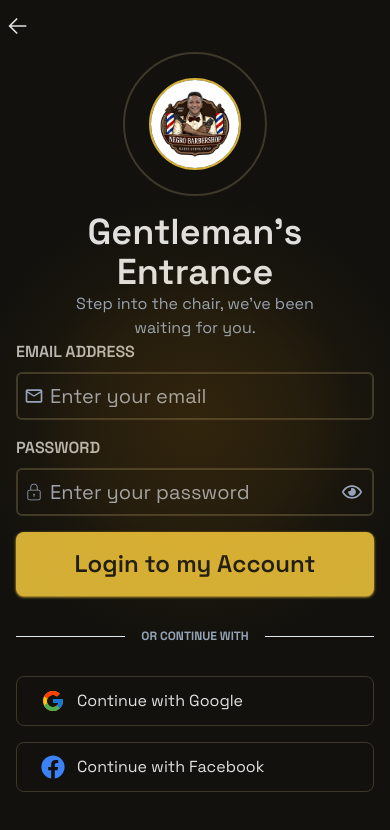
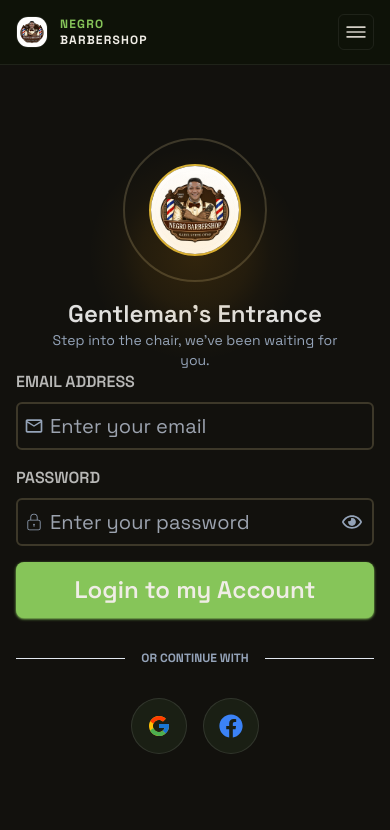
Before and after one commit to Lordmarc/barbershop-appointment-booking, a React (Vite) app: page /login in a window 390 px wide. Shown: the top 830 px of the page. Built offline with nearby package versions, Linux system fonts and the light colour scheme; no server answers.

Commit message:
responsive

```diff
--- a/src/components/AppointmentCard.jsx
+++ b/src/components/AppointmentCard.jsx
@@ -56,11 +56,11 @@ const AppointmentCard = () => {
       </div>
 
       <div className="flex items-center gap-2">
-        <div className="w-12 h-12 rounded-full overflow-hidden">
+        <div className="w-12 h-12 rounded-lg overflow-hidden">
           <img
             src={appointment.barbers?.image || placeholder}
             alt=""
-            className="w-full h-full rounded-full"
+            className="w-full h-full "
           />
         </div>
 
--- a/src/pages/BookingPage.jsx
+++ b/src/pages/BookingPage.jsx
@@ -69,7 +69,8 @@ const BookingPage = () => {
       })
       dispatch({ type: 'ADD_APPOINTMENT', payload: newAppointment })
 
-      toast.success('Booking confirmed!!!')
+      toast.success('Booking Successfully!')
+      navigate('/profile')
       setDate('');
       setTimeSlot('');
       setBarberId('');
--- a/src/pages/LoginPage.jsx
+++ b/src/pages/LoginPage.jsx
@@ -1,68 +1,62 @@
-import { useState } from "react"
-import { Link, useNavigate } from "react-router-dom";
+import { useState } from "react";
+import { CiLock } from "react-icons/ci";
+import { FaFacebook, FaRegEye, FaRegEyeSlash } from "react-icons/fa";
+import { FcGoogle } from "react-icons/fc";
+import { MdOutlineMail } from "react-icons/md";
+import { useNavigate } from "react-router-dom";
 import { supabase } from "../lib/supabase";
-import { MdOutlineMail } from "react-icons/md";
-import { CiLock } from "react-icons/ci";
-import { FaRegEye } from "react-icons/fa";
-import { FaRegEyeSlash } from "react-icons/fa";
-import { loginWithGoogle, loginWithFacebook, loginWithEmail } from '../services/authService';
-import { FcGoogle } from "react-icons/fc";
-import { FaFacebook } from "react-icons/fa";
-import { GrLinkPrevious } from "react-icons/gr";
+import {
+  loginWithEmail,
+  loginWithFacebook,
+  loginWithGoogle,
+} from "../services/authService";
 
-import Logo from "../assets/Logo.jpg"
+import Logo from "../assets/Logo.jpg";
+import Navbar from "../components/Navbar";
 
 const LoginPage = () => {
-  const [ email, setEmail ] = useState("");
-  const [ password, setPassword] = useState("");
-  const [ error, setError ] = useState(null);
+  const [email, setEmail] = useState("");
+  const [password, setPassword] = useState("");
+  const [error, setError] = useState(null);
   const [isShow, setIsShow] = useState(false);
   const navigate = useNavigate();
 
   const handleToggle = () => {
-    setIsShow(!isShow)
-  }
+    setIsShow(!isShow);
+  };
 
   const handleLogin = async (e) => {
     e.preventDefault();
 
-  if(!email || !password)
-  {
+    if (!email || !password) {
       setError("Fill all fields");
       return;
     }
 
     try {
-    await loginWithEmail(email, password)
+      await loginWithEmail(email, password);
 
       const { data: profile } = await supabase
-    .from('profiles')
-    .select('*')
-    .eq('id', (await supabase.auth.getUser()).data.user.id)
+        .from("profiles")
+        .select("*")
+        .eq("id", (await supabase.auth.getUser()).data.user.id)
         .single();
 
-    if(profile?.role === 'admin')
-      navigate('/admin');
-    else{
-      navigate('/');
+      if (profile?.role === "admin") navigate("/admin");
+      else {
+        navigate("/");
       }
-  }catch(err){
+    } catch (err) {
       setError(err.message);
     }
+  };
 
-
-  }
-
-  return(
+  return (
     <div className="min-h-screen w-full flex items-center justify-center">
-    <div className="flex flex-col h-full w-full p-4">
-      <Link to='/' className="absolute top-4 left-2 text-xl">
-        <GrLinkPrevious />
-      </Link>
-
+      <Navbar />
+      <div className="flex flex-col max-w-md relative h-full w-full p-4 pt-16 md:pt-20">
         {/* Barbershop logo container */}
-        <div className=" w-full flex flex-col items-center justify-center gap-4 text-center">
-
+        <div className=" w-full flex flex-col items-center justify-center gap-4 text-center relative ">
           <div
             className="absolute inset-0 z-0 pointer-events-none"
             style={{
@@ -78,72 +72,99 @@ const LoginPage = () => {
             }}
           />
           <div className="rounded-full h-36 w-36 overflow-hidden p-6 border-2 border-neutral-border">
-          <img src={Logo} alt="Negro barbershop logo" className="h-full w-full rounded-full border-2 border-primary"/>
+            <img
+              src={Logo}
+              alt="Negro barbershop logo"
+              className="h-full w-full rounded-full border-2 border-primary"
+            />
           </div>
           <div className="flex flex-col justify-center items-center">
-           <h1 className="text-4xl font-semibold">Gentleman's Entrance</h1>
-           <p className="text-slate-400 max-w-72 ">Step into the chair, we've been waiting for you.</p>
+            <h1 className="text-2xl md:text-4xl font-semibold">
+              Gentleman's Entrance
+            </h1>
+            <p className="text-slate-400 max-w-72 text-sm md:text-base">
+              Step into the chair, we've been waiting for you.
+            </p>
+          </div>
         </div>
 
-
-          </div>
-
-          { /*Input fields*/ }
+        {/*Input fields*/}
         <div className="flex flex-col gap-4">
           <div className="text-slate-400 flex flex-col">
-              <label htmlFor="" className="uppercase mb-2 font-semibold text-white/70">Email Address</label>
+            <label
+              htmlFor=""
+              className="uppercase mb-2 font-semibold text-white/70"
+            >
+              Email Address
+            </label>
             <div className="flex items-center w-full text-xl">
-                 <input type="email" placeholder="Enter your email" value={email} onChange={e => setEmail(e.target.value)}  className="w-full bg-transparent pl-8 p-2 border-2 border-neutral-border rounded-md"/>
-                 <MdOutlineMail className="absolute left-6"/>
+              <input
+                type="email"
+                placeholder="Enter your email"
+                value={email}
+                onChange={(e) => setEmail(e.target.value)}
+                className="w-full bg-transparent pl-8 p-2 border-2 border-neutral-border rounded-md"
+              />
+              <MdOutlineMail className="absolute left-6" />
             </div>
-
           </div>
 
           <div className="text-slate-400 flex flex-col">
-              <label htmlFor="" className="uppercase mb-2 font-semibold text-white/70">Password</label>
+            <label
+              htmlFor=""
+              className="uppercase mb-2 font-semibold text-white/70"
+            >
+              Password
+            </label>
             <div className="flex items-center w-full text-xl">
-                 <input type={isShow ? 'text' : 'password'} placeholder="Enter your password" value={password} onChange={e => setPassword(e.target.value)} className="w-full bg-transparent pl-8 p-2 border-2 border-neutral-border rounded-md"/>
-                 <CiLock className="absolute left-6"/>
+              <input
+                type={isShow ? "text" : "password"}
+                placeholder="Enter your password"
+                value={password}
+                onChange={(e) => setPassword(e.target.value)}
+                className="w-full bg-transparent pl-8 p-2 border-2 border-neutral-border rounded-md"
+              />
+              <CiLock className="absolute left-6" />
               <div className="absolute right-7" onClick={handleToggle}>
-                    {isShow ? <FaRegEyeSlash/> : <FaRegEye/>  }
+                {isShow ? <FaRegEyeSlash /> : <FaRegEye />}
+              </div>
+            </div>
           </div>
 
-              </div>
-
-            </div>
-
-            <div className="flex w-full items-center justify-center bg-primary text-neutral-dark font-semibold text-2xl rounded-lg shadow-primary shadow p-4"
-            onClick={handleLogin}>
-              <button>Login to my Account</button>
+          <div
+            className="flex w-full items-center justify-center  bg-[#86c559] text-[#f0ede6] font-semibold text-2xl rounded-lg  shadow shadow-[#86c559] hover:bg-[#86c559]/50"
+            onClick={handleLogin}
+          >
+            <button className="p-3 w-full h-full">Login to my Account</button>
           </div>
 
           <div className="flex items-center gap-4 py-4">
             <div className="h-px bg-slate-200 dark:bg-primary/10 flex-1"></div>
-              <span className="text-slate-400 text-xs font-bold uppercase">Or continue with</span>
+            <span className="text-slate-400 text-xs font-bold uppercase">
+              Or continue with
+            </span>
             <div className="h-px bg-slate-200 dark:bg-primary/10 flex-1"></div>
           </div>
 
+          <div className="flex   items-center justify-center gap-4">
             <button
               onClick={loginWithGoogle}
-              className="flex items-center gap-3 border border-neutral-border rounded-lg px-6 py-3 hover:bg-neutral-dark transition-all"
+              className="flex items-center justify-center gap-3 border border-white/10  bg-[#1a1f14] rounded-full h-14 w-14  hover:bg-white/[0.1] transition-all"
             >
-              <FcGoogle className="text-2xl"/>
-              <span>Continue with Google</span>
+              <FcGoogle className="text-2xl" />
             </button>
 
             <button
               onClick={loginWithFacebook}
-              className="flex items-center gap-3 border border-neutral-border rounded-lg px-6 py-3 hover:bg-neutral-dark transition-all"
+              className="flex items-center justify-center gap-3 border border-white/10  bg-[#1a1f14] rounded-full h-14 w-14  hover:bg-white/[0.1] transition-all"
             >
-              <FaFacebook className="text-2xl text-blue-500"/>
-              <span>Continue with Facebook</span>
+              <FaFacebook className="text-2xl text-blue-500" />
             </button>
           </div>
         </div>
-
       </div>
-  )
-}
-
+    </div>
+  );
+};
 
 export default LoginPage;
--- a/src/services/appointmentService.js
+++ b/src/services/appointmentService.js
@@ -26,6 +26,7 @@ export const getCustomerAppointment = async(userId) => {
   .from('appointments')
   .select(`*, services(name,price), barbers(name, image)`)
   .eq('user_id', userId)
+  .eq('status', 'pending')
   .order('created_at', {ascending:false})
   .limit(1)
   .single()
```
Also changed, not shown: src/components/CustomInput.jsx (+4 -4 lines), src/pages/RegisterPage.jsx (+33 -9 lines). Lines whose indentation alone changed are shown as unchanged.
